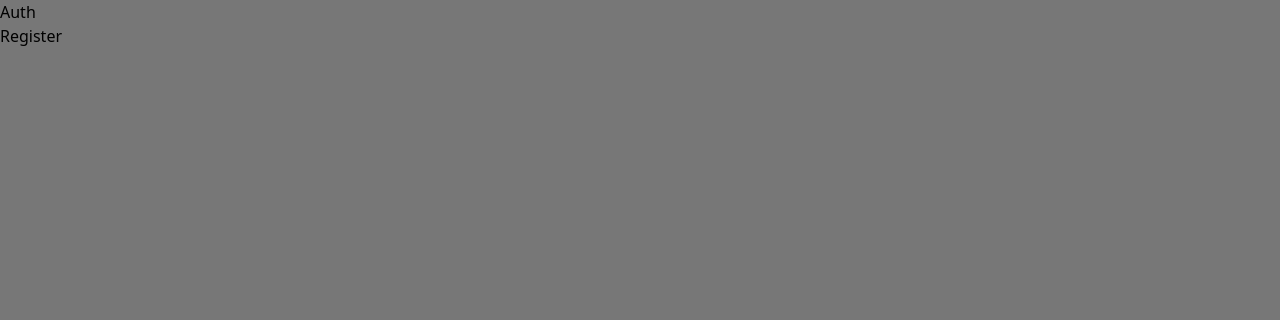
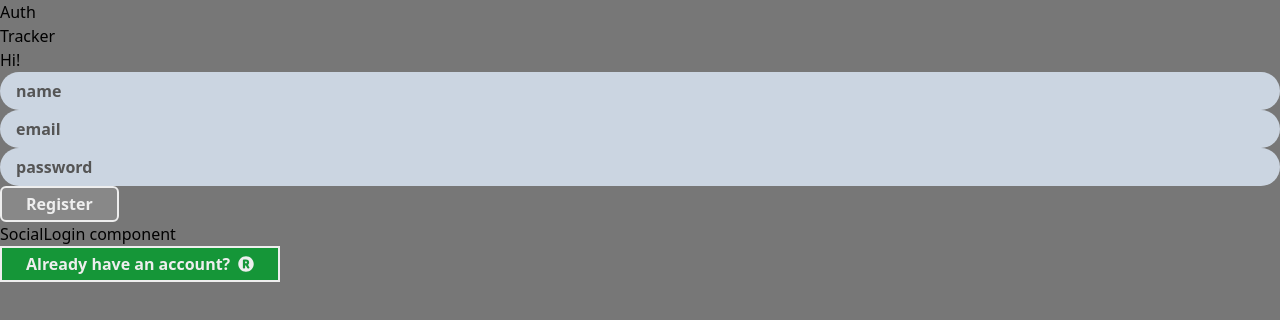
Before and after one commit to YuriyPilipenkoKH/next-routes, a Next.js app: page /register in a window 1280 px wide. Shown: the top 320 px of the page. Built offline with nearby package versions, Linux system fonts and the light colour scheme.

Commit message:
applied reg form

```diff
--- a/src/app/(auth)/register/page.tsx
+++ b/src/app/(auth)/register/page.tsx
@@ -1,8 +1,11 @@
+import RegisterForm from '@/app/components/forms/RegisterForm'
 import React from 'react'
 
 const RegisterPage = () => {
   return (
-    <div>Register</div>
+    <div>
+      <RegisterForm/>
+    </div>
   )
 }
 
--- a/src/app/components/forms/RegisterForm.tsx
+++ b/src/app/components/forms/RegisterForm.tsx
@@ -1,3 +1,4 @@
+'use client'
 import React, { useState } from 'react'
 import FormWrapper from './FormWrapper'
 import { RegisterFormProps } from '@/data/formProps'
```
